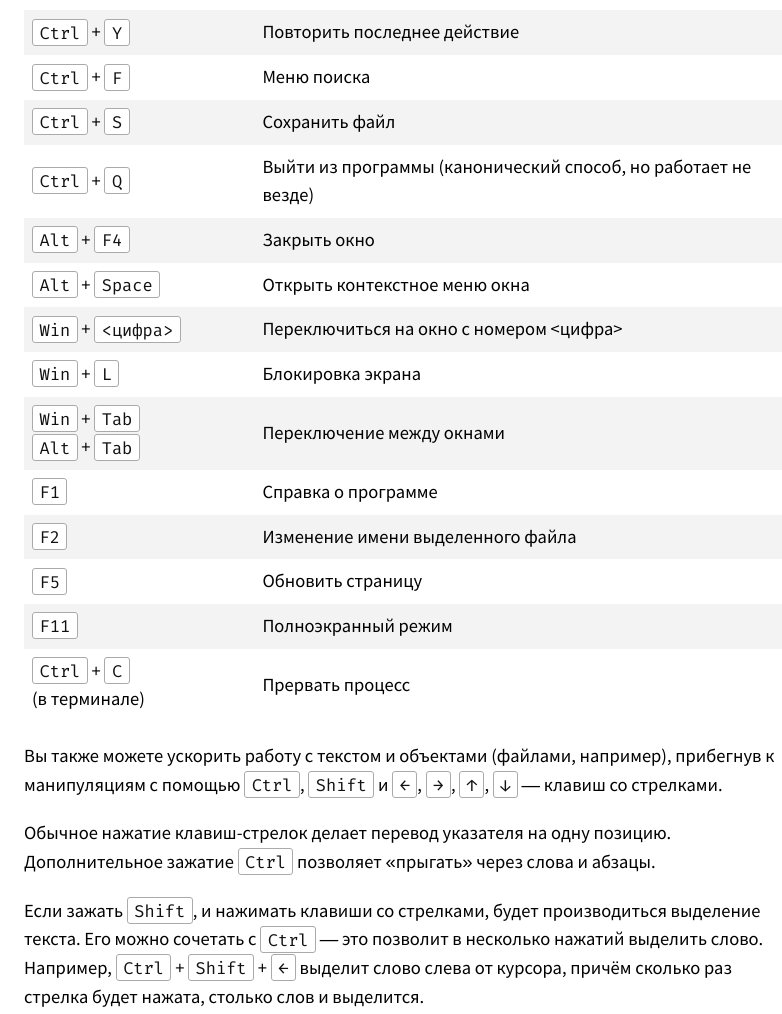
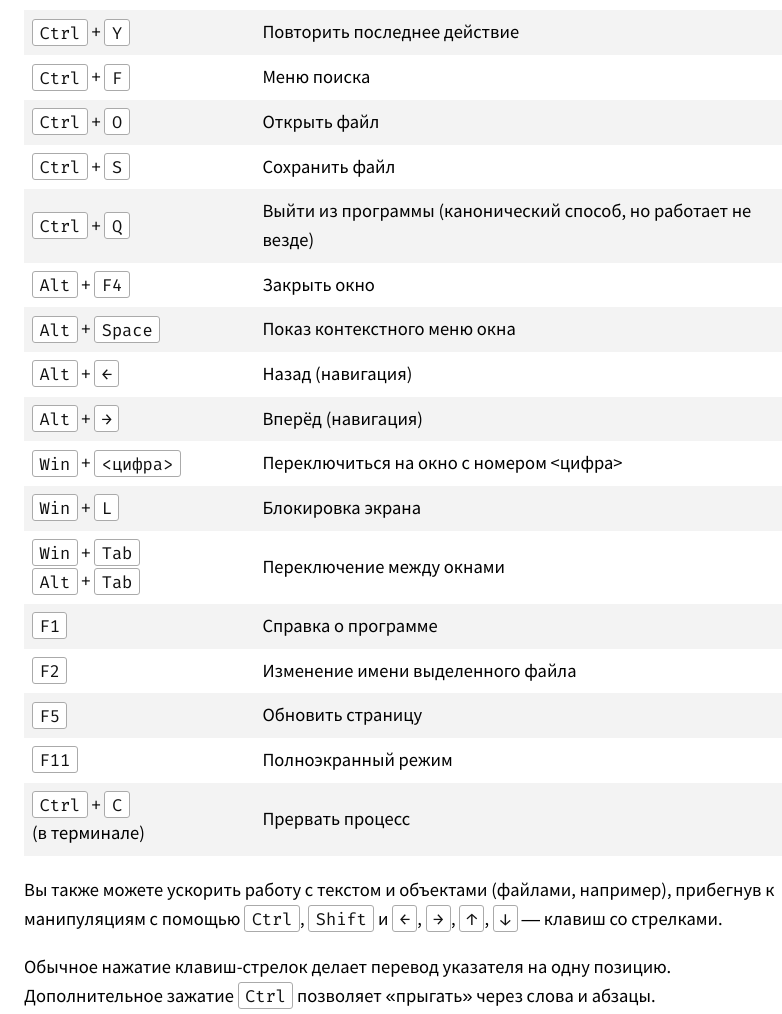
Before and after one commit to kogutenko/hotkeys, a plain HTML site: page index.html in a window 1280 px wide. Shown: the part 1143-2157 px from the top of the page, without its empty margins (232-1014 px from the left). Drawn offline with Linux system fonts and the light colour scheme.

Commit message:
Navigation hotkeys added and minor improvements

```diff
--- a/index.html
+++ b/index.html
@@ -75,6 +75,10 @@
             <td>Меню поиска</td>
         </tr>
         <tr>
+            <td><span>Ctrl</span> + <span>O</span></td>
+            <td>Открыть файл</td>
+        </tr>
+        <tr>
             <td><span>Ctrl</span> + <span>S</span></td>
             <td>Сохранить файл</td>
         </tr>
@@ -88,7 +92,15 @@
         </tr>
         <tr>
             <td><span>Alt</span> + <span>Space</span></td>
-            <td>Открыть контекстное меню окна</td>
+            <td>Показ контекстного меню окна</td>
+        </tr>
+        <tr>
+            <td><span>Alt</span> + <span>←</span></td>
+            <td>Назад (навигация)</td>
+        </tr>
+        <tr>
+            <td><span>Alt</span> + <span>→</span></td>
+            <td>Вперёд (навигация)</td>
         </tr>
         <tr>
             <td><span>Win</span> + <span>&lt;цифра&gt;</span></td>
@@ -226,6 +238,10 @@
 
     <table>
         <tr>
+            <td><span>Ctrl</span> + <span>Shift</span> + <span>Esc</span></td>
+            <td>Диспетчер задач</td>
+        </tr>
+        <tr>
             <td><span>Win</span></td>
             <td>Меню «Пуск»</td>
         </tr>
@@ -236,10 +252,6 @@
         <tr>
             <td><span>Win</span> + <span>D</span></td>
             <td>Свернуть все окна</td>
-        </tr>
-        <tr>
-            <td><span>Ctrl</span> + <span>Shift</span> + <span>Esc</span></td>
-            <td>Диспетчер задач</td>
         </tr>
         <tr>
             <td><span>Win</span> + <span>R</span></td>
```
